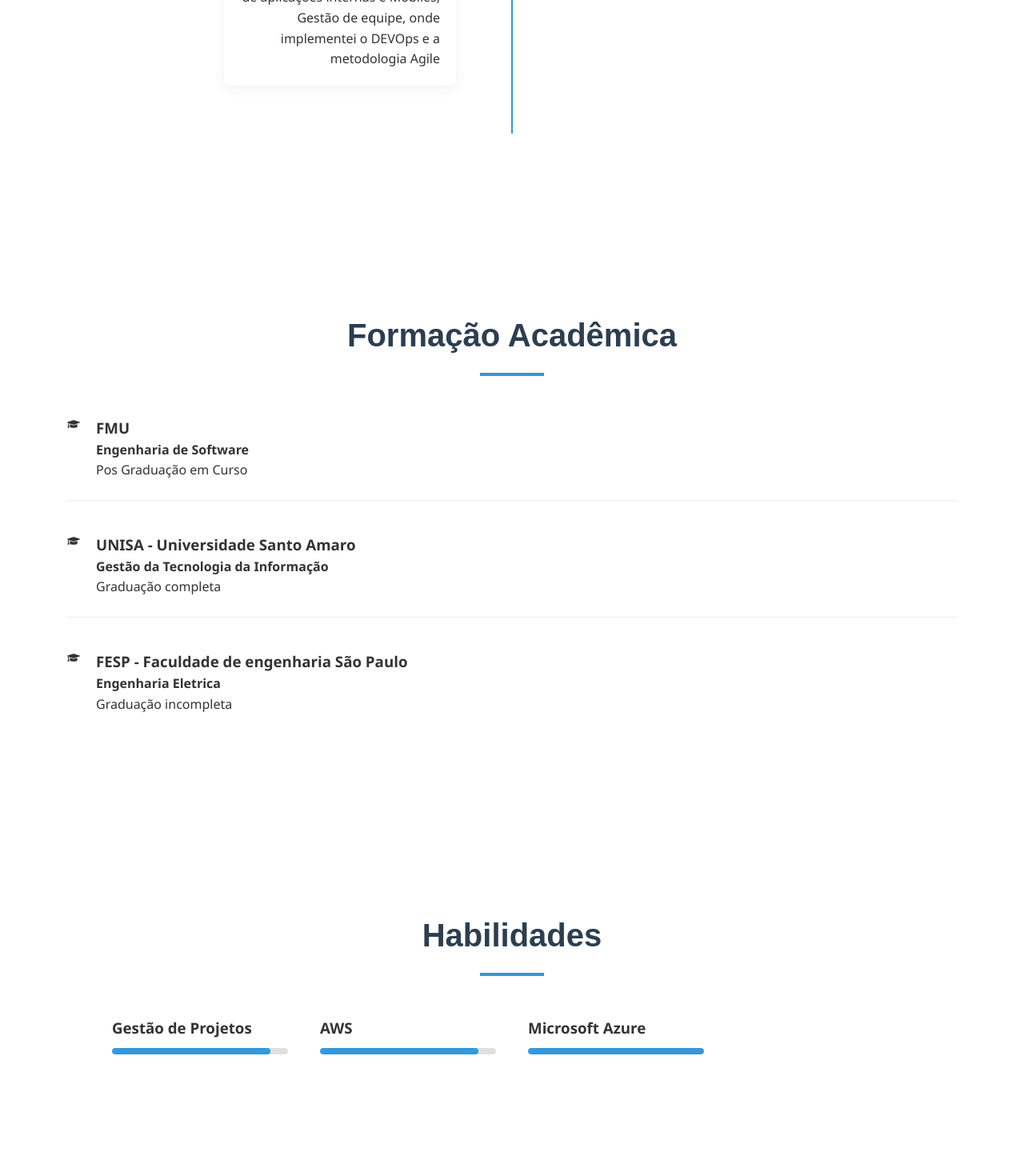
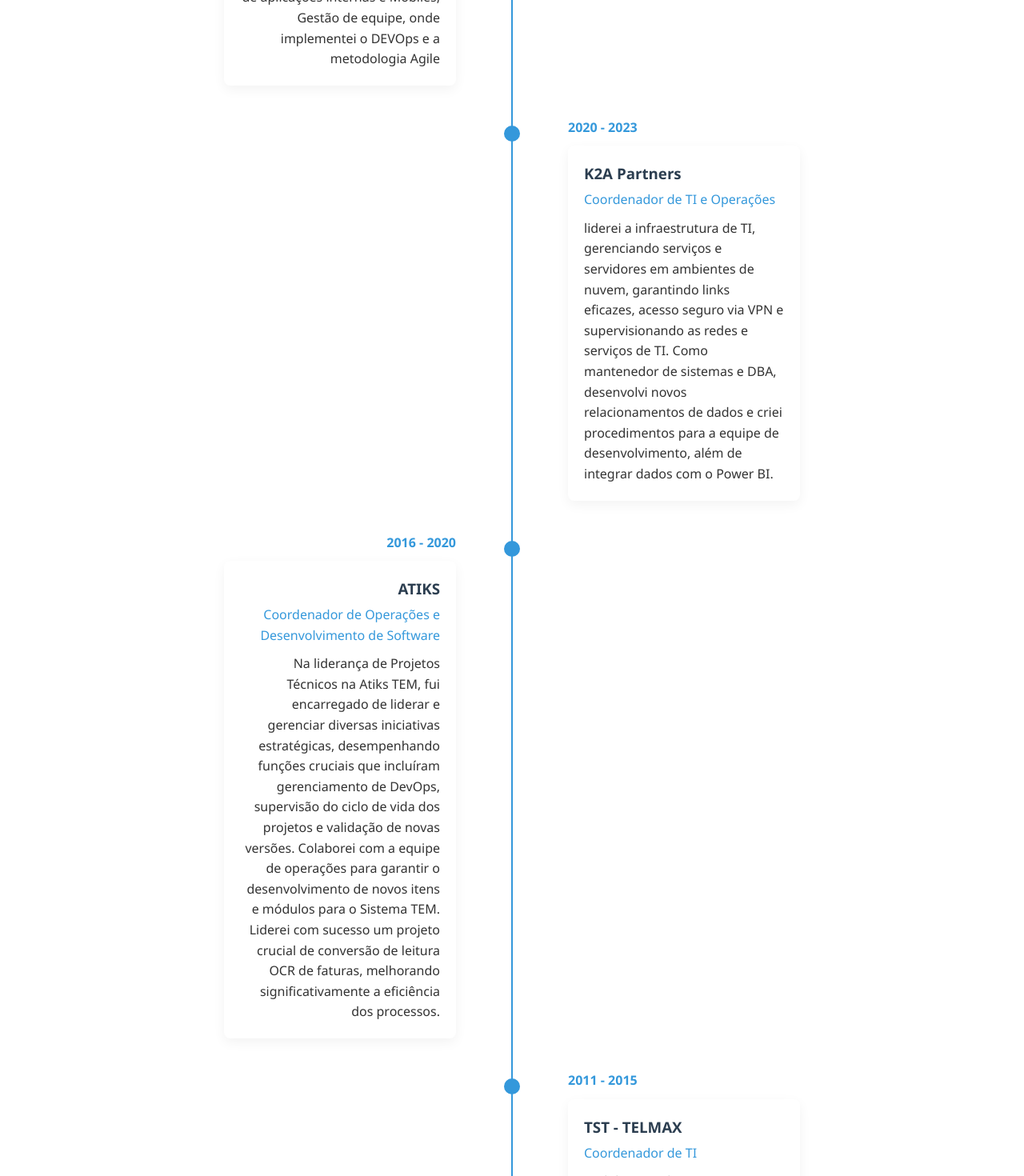
Before and after one commit to satochi-yamamoto/apresentacao-react, a React (Vite) app: page / in a window 1280 px wide. Shown: the part 2640-4110 px from the top of the page at 80% size. Built offline with nearby package versions, Linux system fonts and the light colour scheme.

Commit message:
Update Experience.jsx

```diff
--- a/src/components/Experience.jsx
+++ b/src/components/Experience.jsx
@@ -20,7 +20,30 @@
       position: "Coodenador de Desenvolvimento",
       description: "Responsagel pela gestão da equipe de desenvolvimento, liderando no desenvolvimento de aplicações internas e Mobiles, Gestão de equipe, onde implementei o DEVOps e a metodologia Agile"
     },
-
+    {
+      date: "2020 - 2023",
+      company: "K2A Partners",
+      position: "Coordenador de TI e Operações",
+      description: "liderei a infraestrutura de TI, gerenciando serviços e servidores em ambientes de nuvem, garantindo links eficazes, acesso seguro via VPN e supervisionando as redes e serviços de TI. Como mantenedor de sistemas e DBA, desenvolvi novos relacionamentos de dados e criei procedimentos para a equipe de desenvolvimento, além de integrar dados com o Power BI."
+    },
+    {
+      date: "2016 - 2020",
+      company: "ATIKS",
+      position: "Coordenador de Operações e Desenvolvimento de Software",
+      description: "Na liderança de Projetos Técnicos na Atiks TEM, fui encarregado de liderar e gerenciar diversas iniciativas estratégicas, desempenhando funções cruciais que incluíram gerenciamento de DevOps, supervisão do ciclo de vida dos projetos e validação de novas versões. Colaborei com a equipe de operações para garantir o desenvolvimento de novos itens e módulos para o Sistema TEM. Liderei com sucesso um projeto crucial de conversão de leitura OCR de faturas, melhorando significativamente a eficiência dos processos."
+    },
+    {
+      date: "2011 - 2015",
+      company: "TST - TELMAX",
+      position: "Coordenador de TI",
+      description: "Na liderança de Projetos Técnicos na Atiks TEM, fui encarregado de liderar e gerenciar diversas iniciativas estratégicas, desempenhando funções cruciais que incluíram gerenciamento de DevOps, supervisão do ciclo de vida dos projetos e validação de novas versões. Colaborei com a equipe de operações para garantir o desenvolvimento de novos itens e módulos para o Sistema TEM. Liderei com sucesso um projeto crucial de conversão de leitura OCR de faturas, melhorando significativamente a eficiência dos processos."
+    },
+    {
+      date: "2005 - 2011",
+      company: "Motorola Industrial",
+      position: "Estagiário - Coordenador de qualidade e Coordenador de Campo",
+      description: "Na Motorola Mobility, atuei como Coordenador Field Test, desempenhando um papel fundamental no campo de testes de aparelhos celulares. Minhas principais responsabilidades e competências incluíram: Coordenação e Gerenciamento de Equipes de Testes de Aparelhos Celulares: Liderei e gerenciei equipes de testes de aparelhos celulares, garantindo a eficácia e qualidade dos testes. Controle de Qualidade e Ações de Qualidade na América Latina: Atuei na coordenação e controle de qualidade dos testes e ações de qualidade em toda a América Latina. Desenvolvimento e Implementação de Ferramentas e Softwares de Testes para Telefones Celulares: Contribuí para o desenvolvimento e implementação de ferramentas e softwares de testes para telefones celulares"
+    },
     // Adicione outras experiências conforme necessário
   ];
 
```
